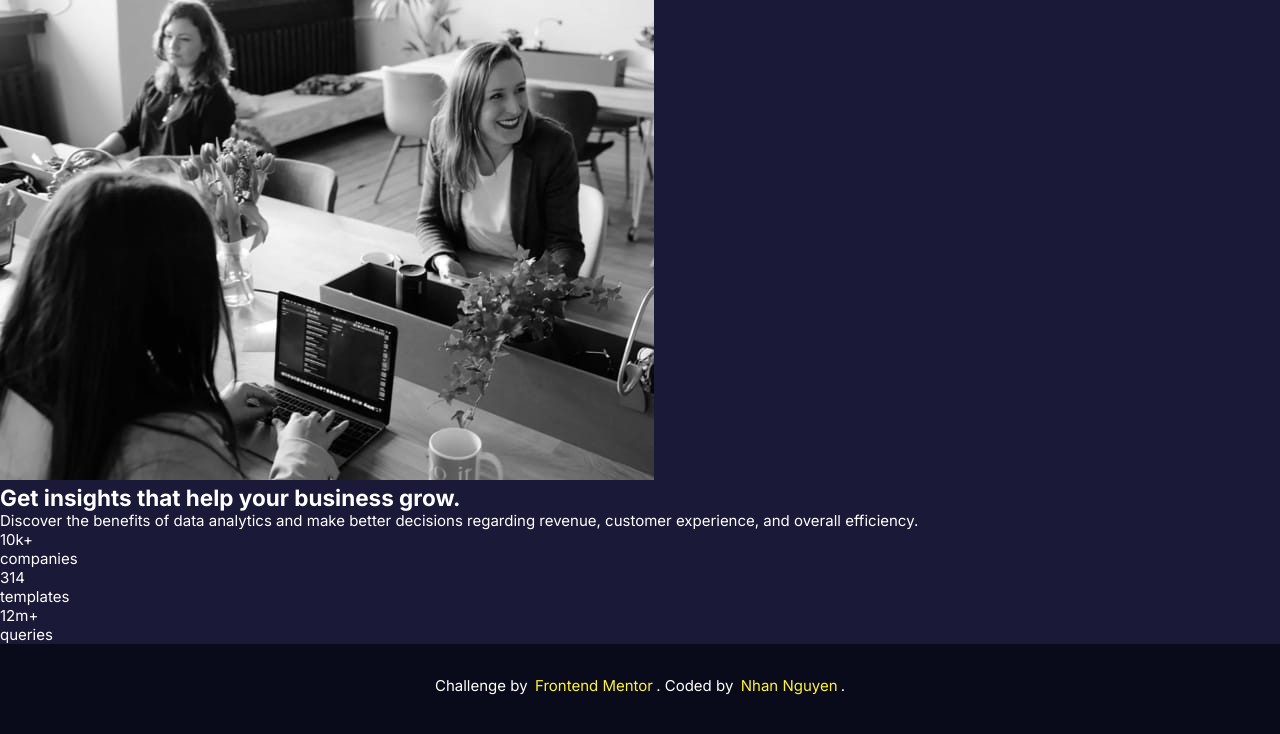
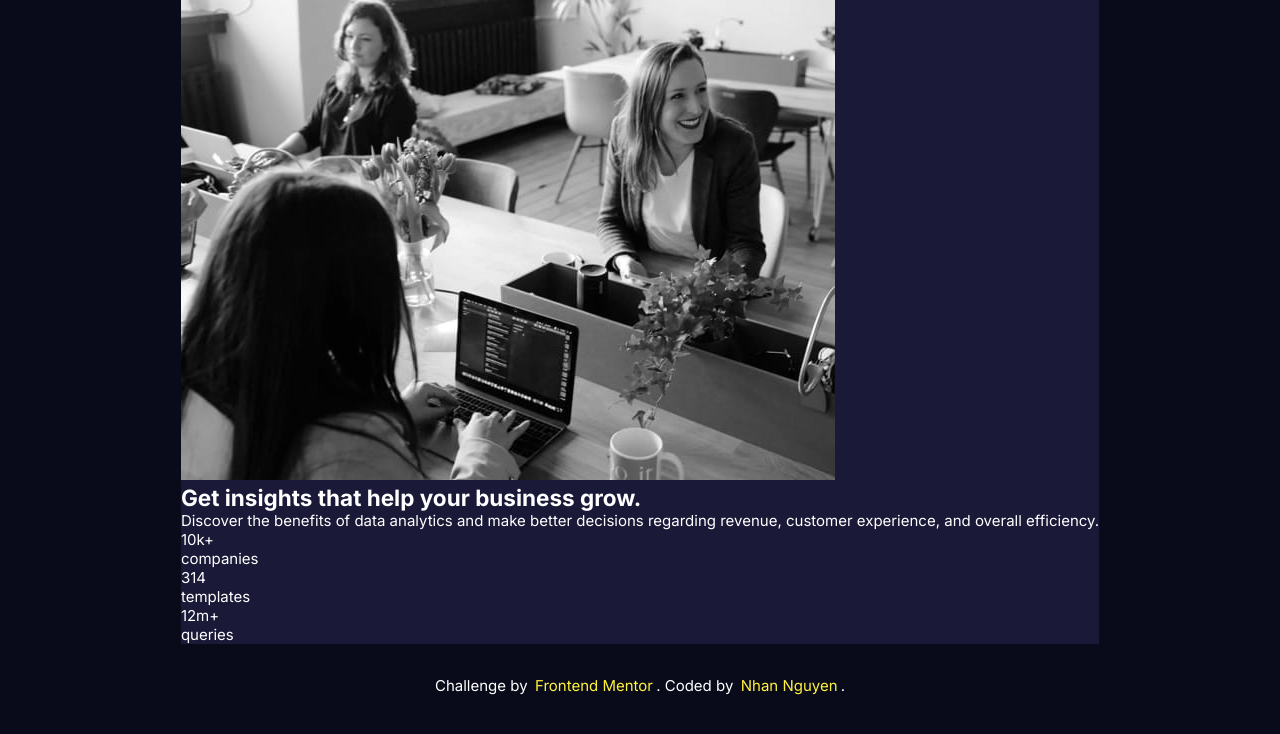
Before and after one commit to edwardnguyen225/front_end_mentor, a website: page stats-preview-card-component-main/index.html in a window 1280 px wide. Drawn offline with nearby package versions, Linux system fonts and the light colour scheme; files that its build step writes are made by us from their sources.

Commit message:
Add main, flex

```diff
--- a/stats-preview-card-component-main/app/scss/_global.scss
+++ b/stats-preview-card-component-main/app/scss/_global.scss
@@ -17,10 +17,36 @@ body {
   height: 100vh;
 
   background-color: $veryDarkBlue;
-  color: white;
+  color: $white;
 
   font-family: "Inter", sans-serif;
   font-size: $font-med;
+}
+
+.main {
+  width: 100%;
+  height: auto;
+}
+
+// Flexbox
+.flex {
+  display: flex;
+
+  &-col {
+    flex-direction: column;
+  }
+
+  &-jc-sb {
+    justify-content: space-between;
+  }
+
+  &-jc-c {
+    justify-content: center;
+  }
+
+  &-ai-c {
+    align-items: center;
+  }
 }
 
 .attribution {
```
